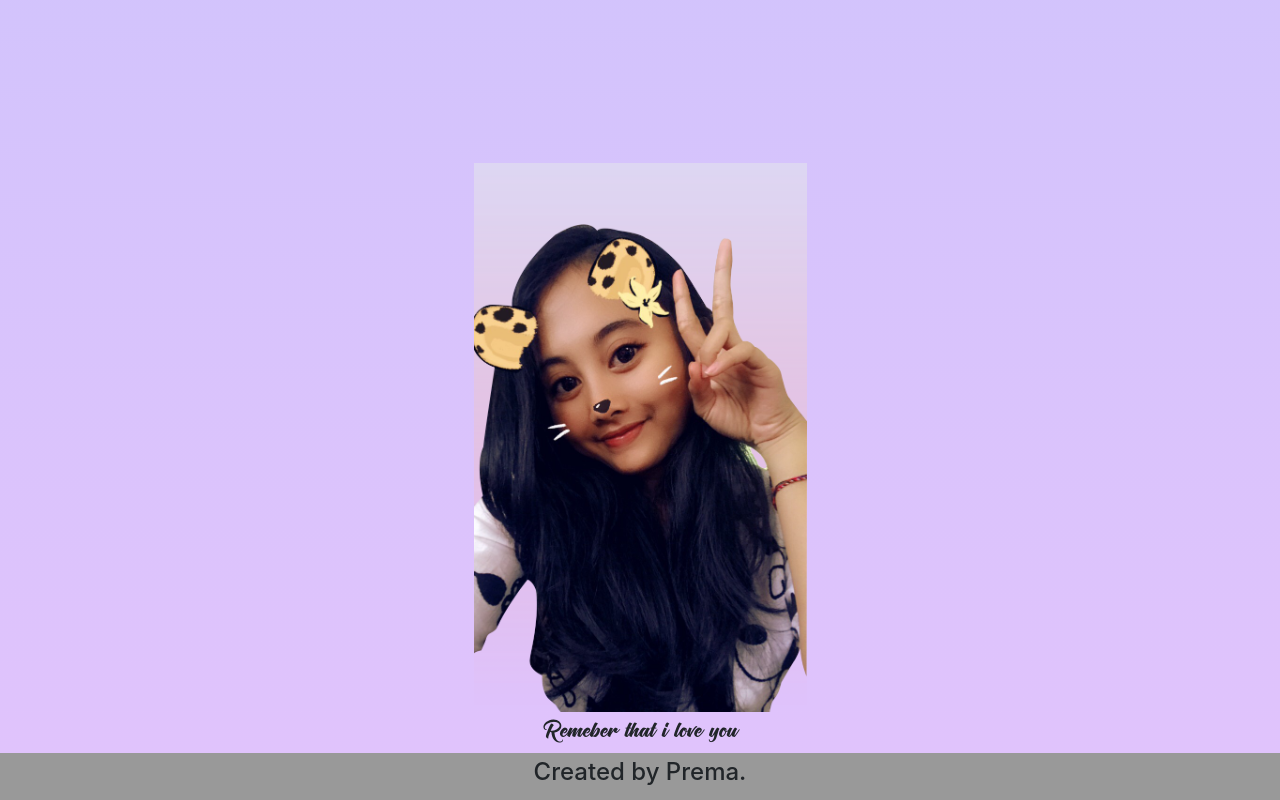
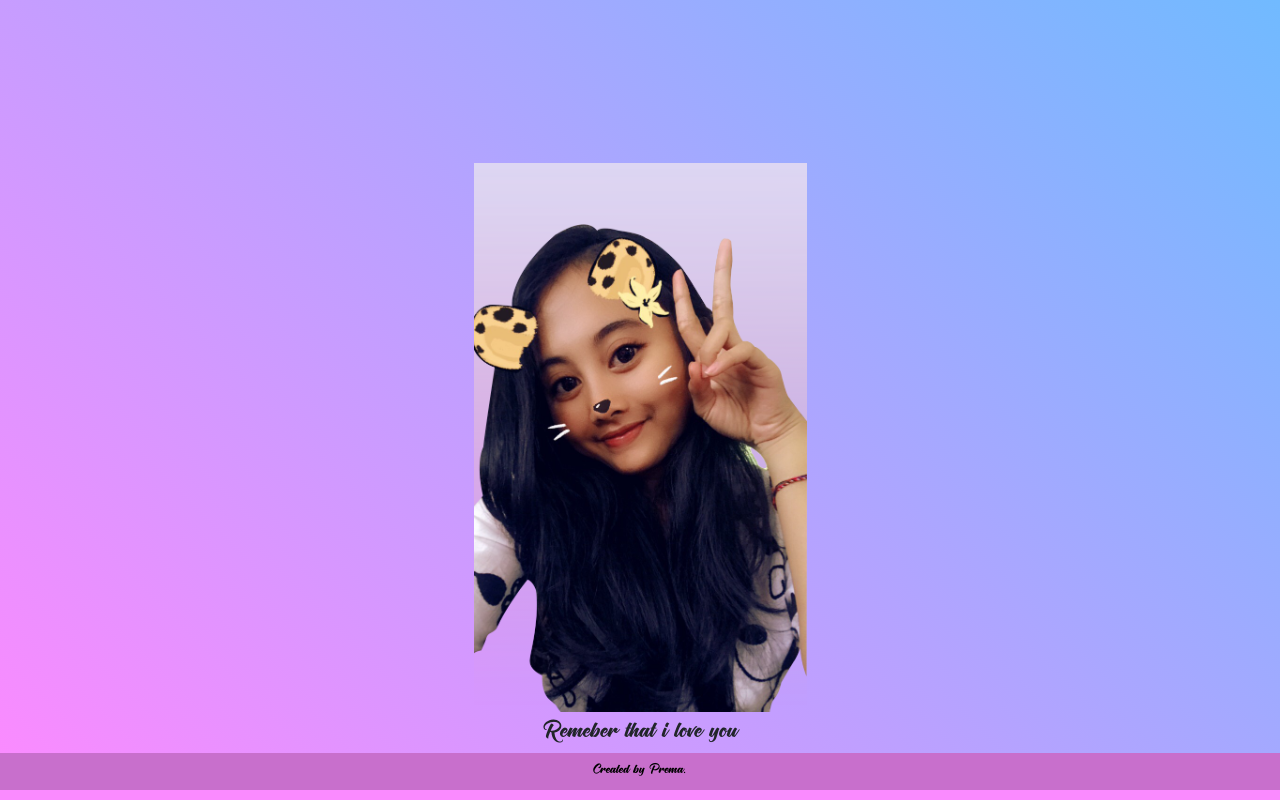
Before and after one commit to Noz4ir/hssacha, a plain HTML site: page b.html in a window 1280 px wide. Shown: the part 3869-4669 px from the top of the page. Drawn offline with nearby package versions, Linux system fonts and the light colour scheme.

Commit message:
third commit

```diff
--- a/b.html
+++ b/b.html
@@ -96,7 +96,7 @@
       </div>
     </section>
     <section class="foote">
-      <h4>Created by Prema.</h4>
+      <h6>Created by Prema.</h6>
     </section>
     <script src="https://ajax.googleapis.com/ajax/libs/jquery/3.3.1/jquery.min.js"></script>
     <script src="https://maxcdn.bootstrapcdn.com/bootstrap/4.3.1/js/bootstrap.min.js"></script>
--- a/css/style2.css
+++ b/css/style2.css
@@ -1,6 +1,7 @@
 body{
   background: no-repeat;
-  background-image: linear-gradient(#8EC5FC,#E0C3FC);
+  background-color: #FA8BFF;
+  background-image: linear-gradient(45deg, #FA8BFF 0%, #2BD2FF 52%, #2BFF88 90%);
   background-size: cover;
   overflow-x: hidden;
 
@@ -210,15 +211,15 @@ transform: translate(-100px,50px);
 .foote{
   padding: 5px;
   position: absolute;
-
   height: auto;
   text-align: center;
   width: 100%;
-  background-color: rgba(0, 0, 0, 0.4);
+  background-color: rgba(0, 0, 0, 0.2);
 
 }
 .foote h6{
-  color: white;
+  color: black;
+  font-family: myFirstFont
 }
 .f{
   opacity: 0;
```
